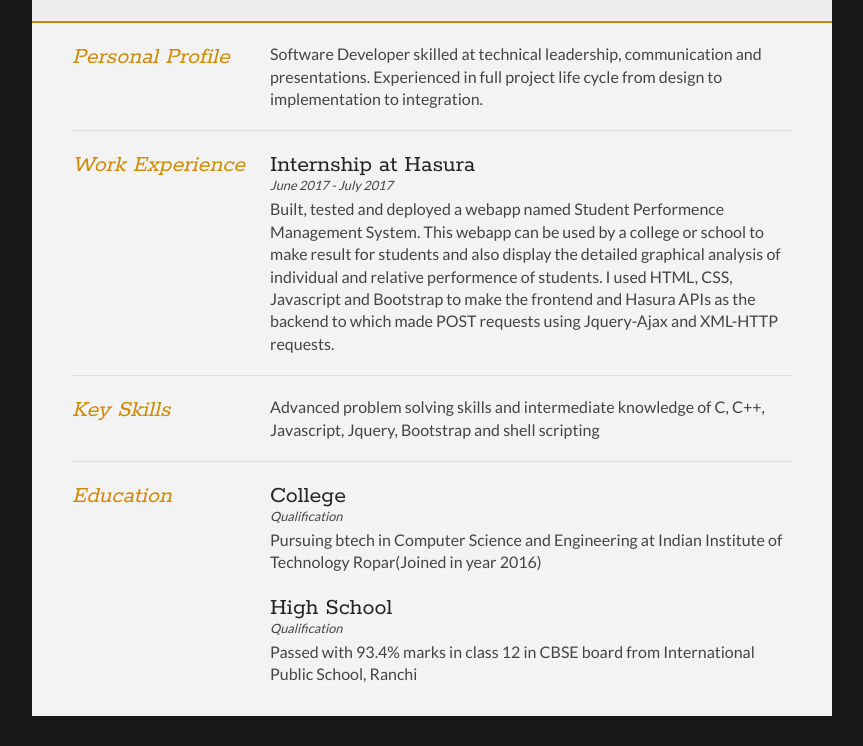
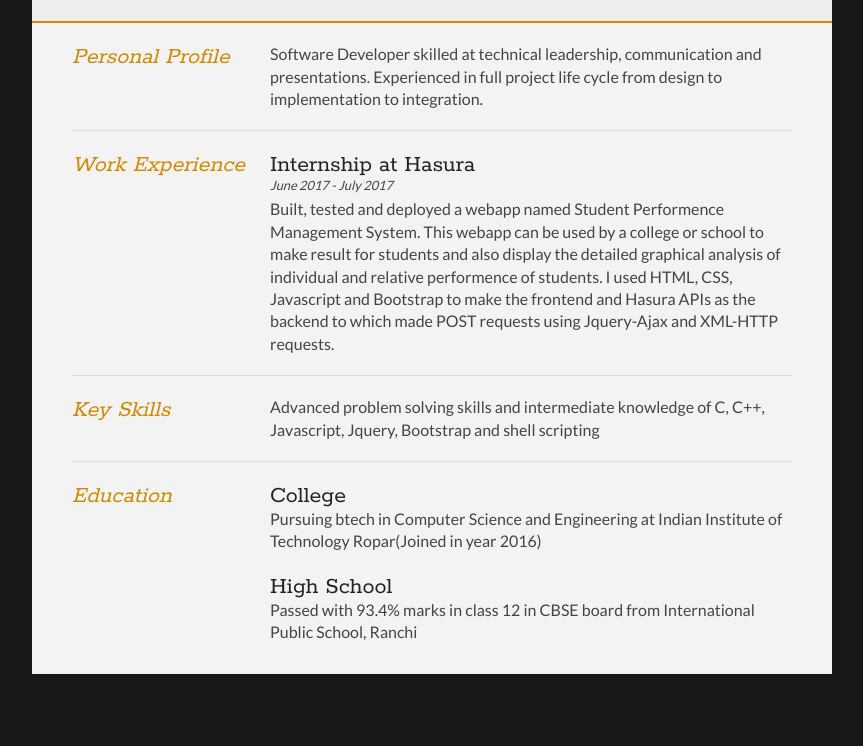
Before and after one commit to parasKumarSahu/resume, a plain HTML site: page index.html in a window 1280 px wide. Shown: the part 153-899 px from the top of the page, without its empty margins (208-1071 px from the left). After the commit the page ends 857 px from the top, so only its background shows below. Drawn offline with Linux system fonts and the light colour scheme.

Commit message:
Update index.html

```diff
--- a/index.html
+++ b/index.html
@@ -87,13 +87,11 @@
 			<div class="sectionContent">
 				<article>
 					<h2>College</h2>
-					<p class="subDetails">Qualification</p>
 					<p>Pursuing btech in Computer Science and Engineering at Indian Institute of Technology Ropar(Joined in year 2016)</p>
 				</article>
 
 				<article>
 					<h2>High School</h2>
-					<p class="subDetails">Qualification</p>
 					<p>Passed with 93.4% marks in class 12 in CBSE board from International Public School, Ranchi</p>
 				</article>
 			</div>
```
